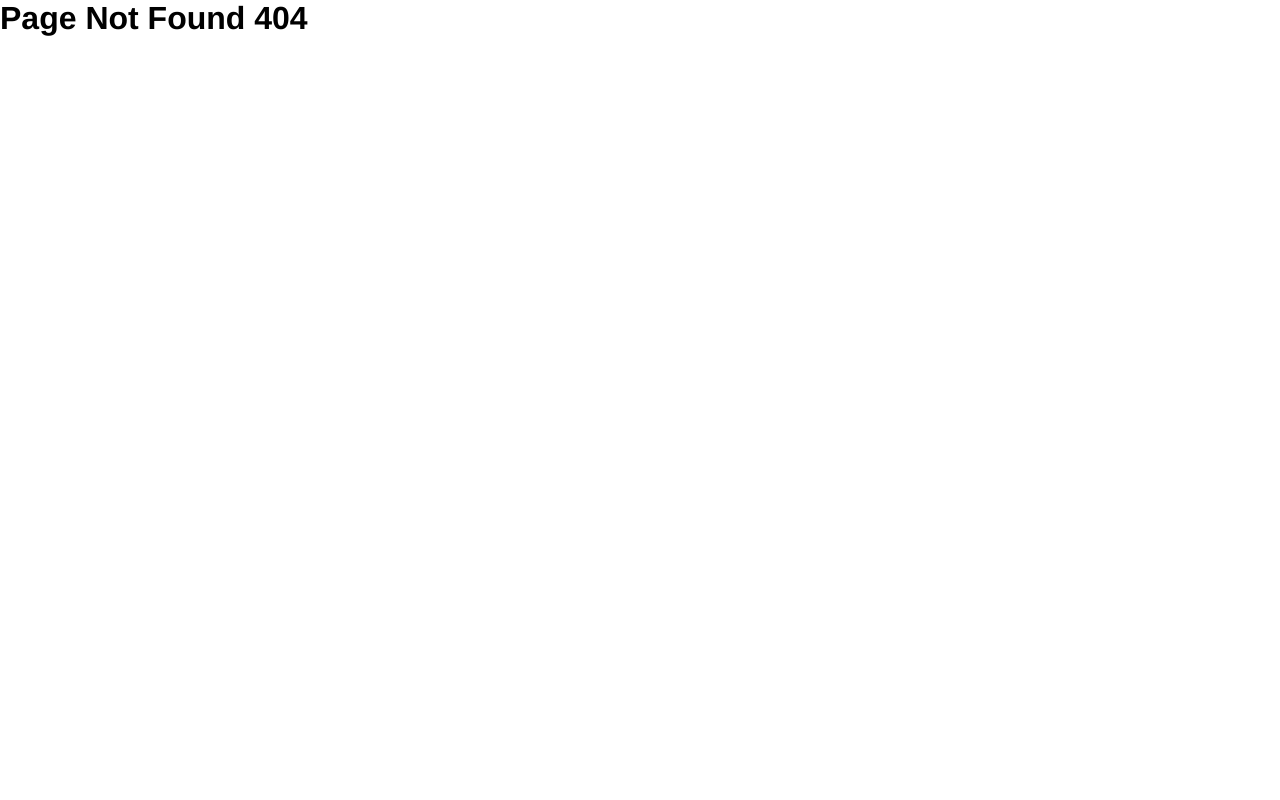
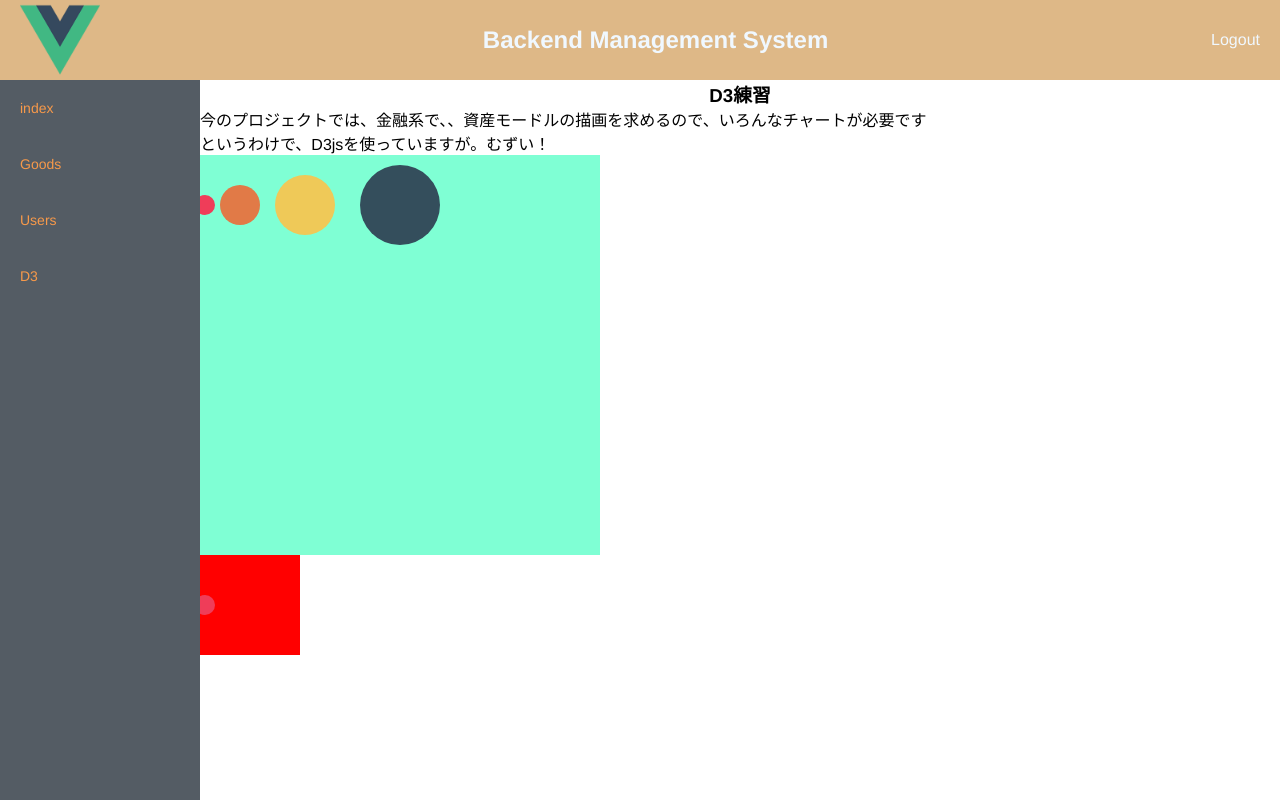
Before and after one commit to SiegFriedrich/Vue3TSDemo, a Vue app: page /D3 in a window 1280 px wide. Before the commit this address had no page. Shown: the top 800 px of the page. Built offline with nearby package versions, Linux system fonts and the light colour scheme.

Commit message:
add some files XD

```diff
--- a/package.json
+++ b/package.json
@@ -12,6 +12,7 @@
     "ajv": "^8.12.0",
     "axios": "^1.3.2",
     "core-js": "^3.8.3",
+    "d3": "^7.8.2",
     "element-plus": "^2.2.28",
     "pinia": "^2.0.32",
     "pinia-plugin-persistedstate": "^3.1.0",
@@ -21,6 +22,7 @@
     "vue-router": "^4.0.3"
   },
   "devDependencies": {
+    "@types/d3": "^7.4.0",
     "@types/underscore.string": "^0.0.38",
     "@typescript-eslint/eslint-plugin": "^5.4.0",
     "@typescript-eslint/parser": "^5.4.0",
--- a/src/router/index.ts
+++ b/src/router/index.ts
@@ -44,6 +44,16 @@ const routes: Array<RouteRecordRaw> = [
         component: () =>
           import(/* webpackChunkName: "about" */ "../views/UsersView.vue"),
       },
+      {
+        path: "/D3",
+        name: "D3",
+        meta: {
+          isShow: true,
+          title: "D3",
+        },
+        component: () =>
+          import(/* webpackChunkName: "about" */ "../views/D3jsView.vue"),
+      },
     ],
   },
   {
--- /dev/null
+++ b/src/views/D3jsView.vue
@@ -0,0 +1,102 @@
+<template>
+    <div class="center-title">
+        <h1>D3練習</h1>
+    </div>
+    <span>今のプロジェクトでは、金融系で、、資産モードルの描画を求めるので、いろんなチャートが必要です</span>
+    <br />
+    <span>というわけで、D3jsを使っていますが。むずい！</span>
+    <div class="center-content"></div>
+    <svg>
+        <rect width="100" height="100" fill="red"></rect>
+        <circle cx="5" cy="50" r="10" fill="#EF3d59"></circle>
+    </svg>
+
+    <svg width="800px" height="300px" viewBox="0 0 80 30">
+
+        <defs>
+            <linearGradient id="Gradient01" gradientTransform="rotate(90)">
+                <stop offset="20%" stop-color="#39F" />
+                <stop offset="90%" stop-color="#F3F" />
+            </linearGradient>
+        </defs>
+
+        <rect x="10" y="10" width="60" height="10" fill="url(#Gradient01)" />
+    </svg>
+
+    <svg width="800px" height="300px" viewBox="0 0 100 100" xmlns="http://www.w3.org/2000/svg">
+        <path fill="none" stroke="red"
+            d="M 10,30
+                                                                                                           A 20,20 0,0,1 50,30
+                                                                                                           A 20,20 0,0,1 90,30
+                                                                                                           Q 90,60 50,80
+                                                                                                           Q 10,60 10,30 " />
+    </svg>
+
+    <svg width="800px" height="300px" viewBox="0 0 100 100">
+        <path d="M 10, 30" />
+    </svg>
+
+    <svg xmlns="http://www.w3.org/2000/svg">
+        <rect x="0" y="0" width="10" height="10" />
+    </svg>
+</template>
+
+<script setup lang="ts">
+import * as d3 from 'd3';
+import { onMounted } from 'vue';
+const initialize = () => {
+    const dataSet = [5, 10, 15, 20]
+    const colorSet = ['#EF3d59', '#E17A47', '#EFC958', '#344E5C']
+    const width = 500;
+    const height = 500;
+    const svg = d3
+        .select('.center-content')
+        .append('svg')
+        .attr('class', 'outer-svg')
+        .attr('width', width)
+        .attr('heigth', height)
+        .selectAll('circle')
+        .data(dataSet)
+        .enter()
+        .append('circle')
+        .attr('cx', (d, i) => (d + 3 * i * d))
+        .attr('cy', 50)
+        .attr('r', (d, i) => d * 2)
+        .attr('fill', (d, i) => colorSet[i])
+        .transition()
+
+
+    // .selectAll()
+    // .data(dataSet)
+    // .enter()
+    // .attr('transform', `translate(${width / 2},${height / 2})`)
+
+
+
+}
+
+
+onMounted(() => {
+    initialize();
+});
+
+
+</script>
+
+<style scoped>
+.center-title {
+    display: flex;
+    justify-content: center;
+}
+
+.outer-svg {
+    width: 500px;
+    height: 500px;
+}
+
+.center-content {
+    width: 400px;
+    height: 400px;
+    background-color: aquamarine;
+}
+</style>
```
Also changed, not shown: 2 other files (tests, documents, lock files or other folders).
